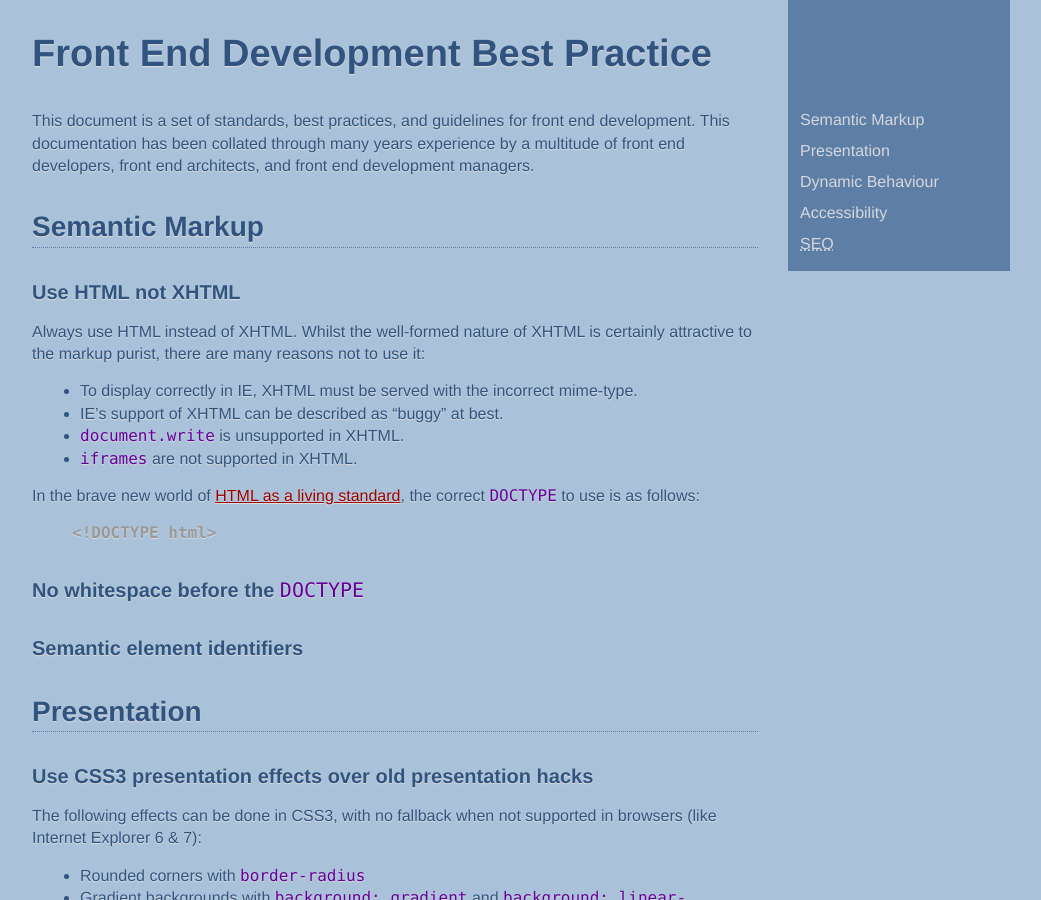
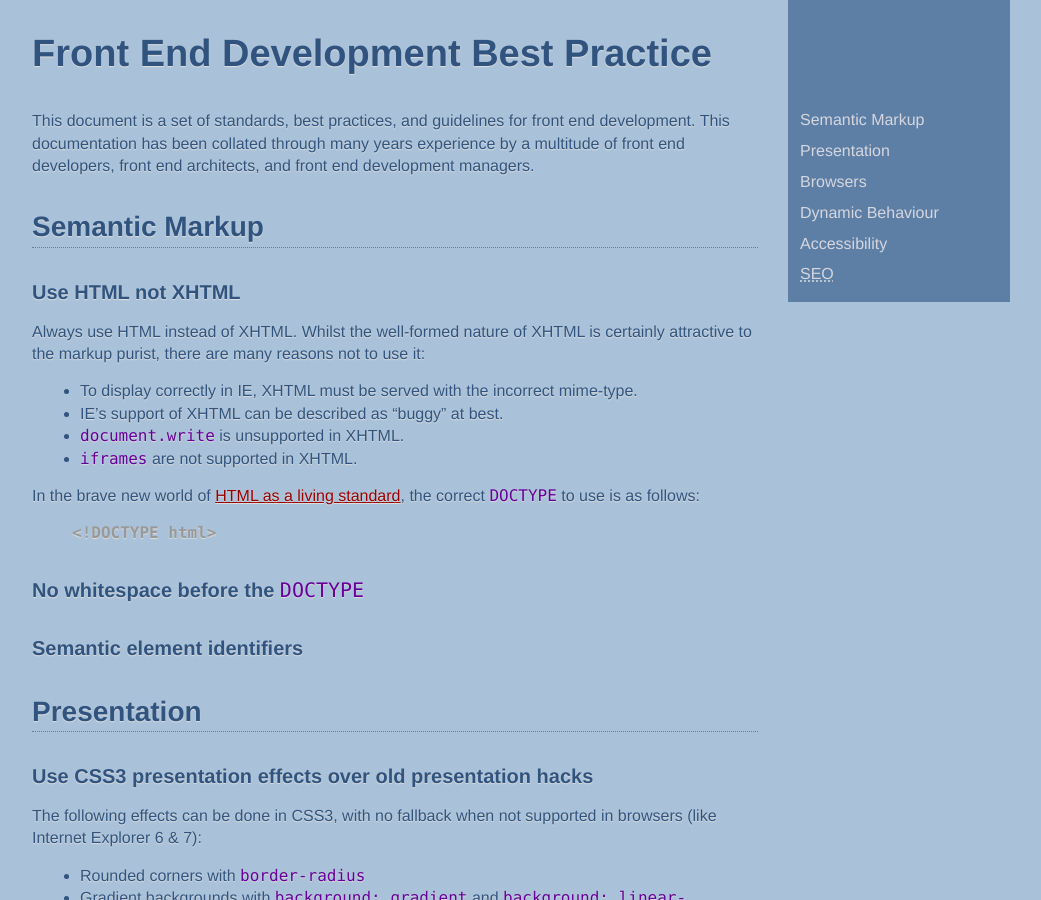
Before and after one commit to nefarioustim/front-end-development-best-practice, a Jekyll site: the page built from index.md, in a window 1280 px wide and 900 px high. Shown: the whole window, without its empty margins (119-1160 px from the left). Built offline with Jekyll 4.4.1, drawn with Linux system fonts in a browser that asks for light colours; Markdown is read by kramdown in place of the engine named in the settings.

Commit message:
Updated nav.

```diff
--- a/_includes/nav.html
+++ b/_includes/nav.html
@@ -2,6 +2,7 @@
     <ul>
         <li><a href="#semantic-markup">Semantic Markup</a></li>
         <li><a href="#presentation">Presentation</a></li>
+        <li><a href="#browsers">Browsers</a></li>
         <li><a href="#dynamic-behaviour">Dynamic Behaviour</a></li>
         <li><a href="#accessibility">Accessibility</a></li>
         <li><a href="#seo"><abbr title="Search Engine Optimisation">SEO</abbr></a></li>
```
